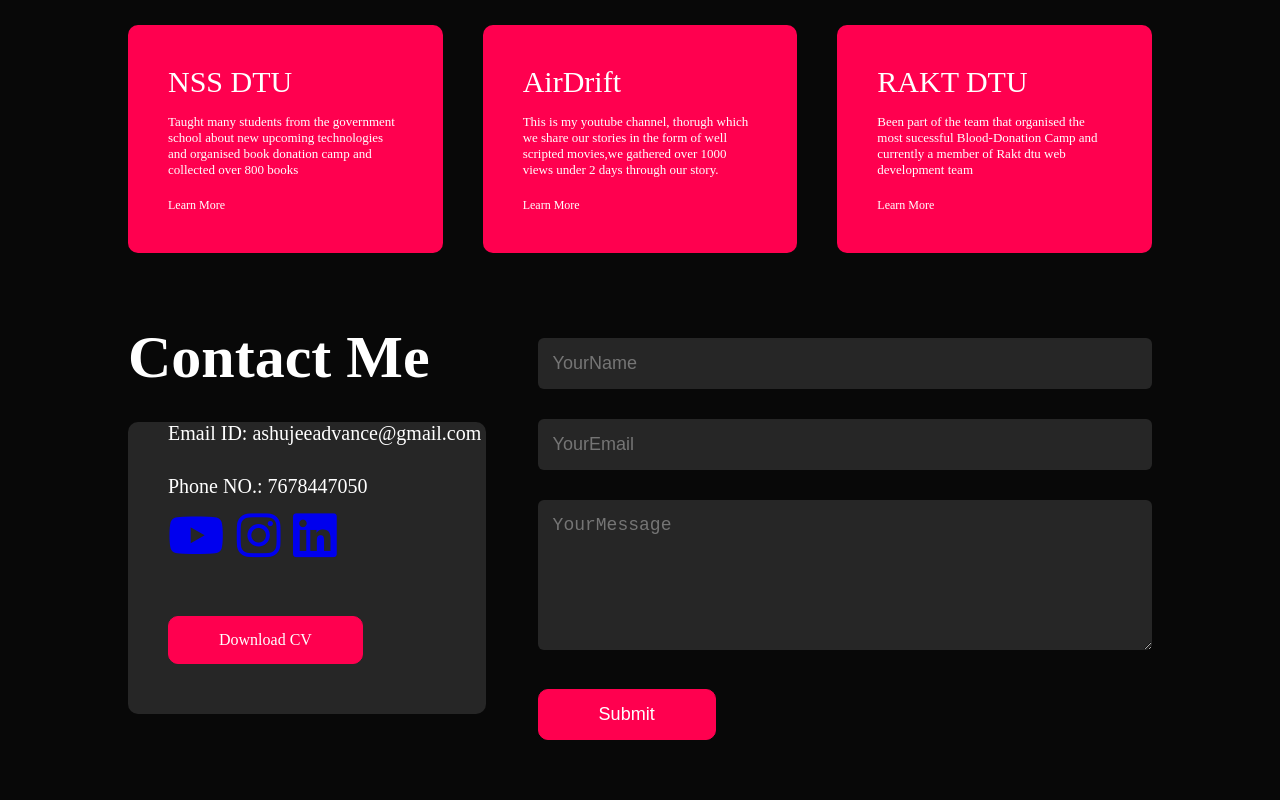
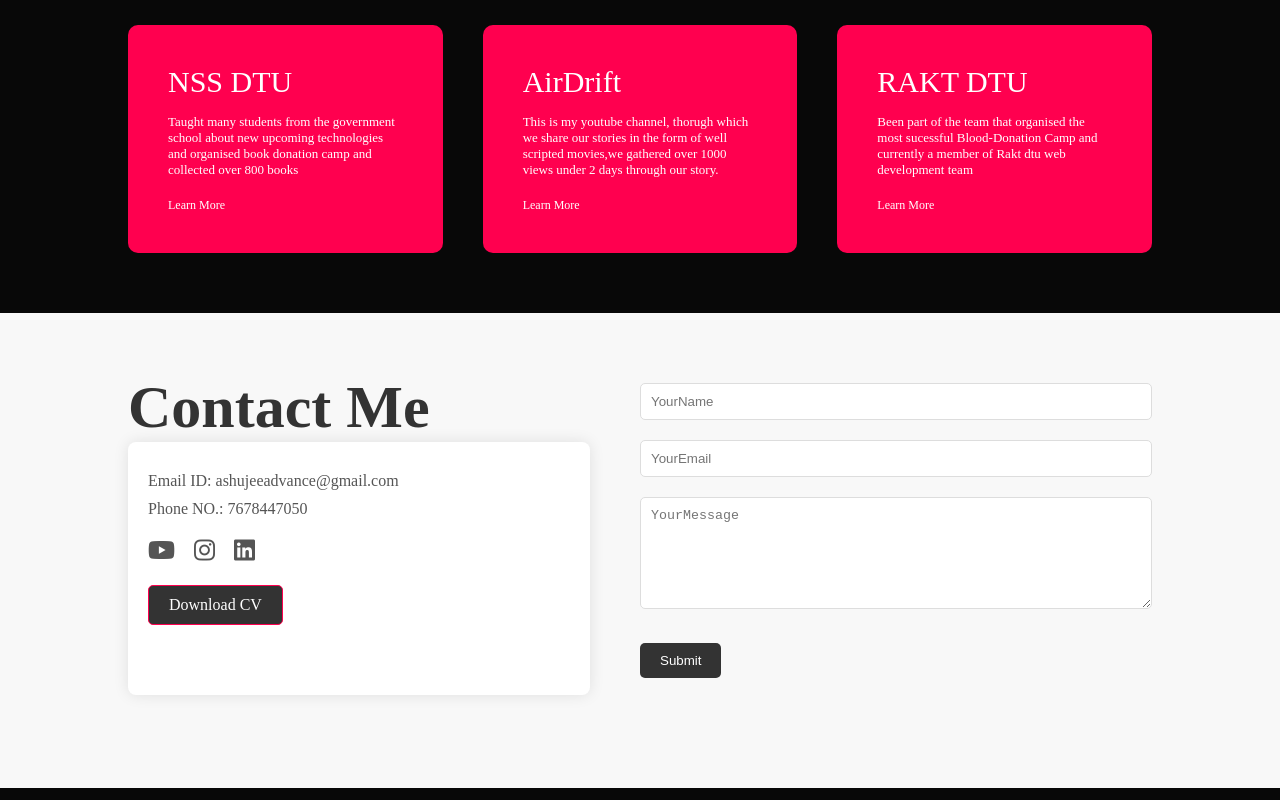
Before and after one commit to Ashutoshdubey2021/portfolio, a plain HTML site: page index.html in a window 1280 px wide. Shown: the part 1935-2735 px from the top of the page. Drawn offline with Linux system fonts and the light colour scheme.

Commit message:
Update style.css

```diff
--- a/style.css
+++ b/style.css
@@ -331,75 +331,92 @@ nav ul li a:hover::after{
 
 /* -------------------------contact----------------- */
 
-.contact-left{
-    flex-basis: 35%;
+/* Add these styles to improve the Contact Me section */
+
+#contact {
+    background-color: #f8f8f8;
+    padding: 50px 0;
 }
 
-.contact-right{
-    flex-basis: 60%;
+.contact-left {
+    width: 50%;
+    padding-right: 50px;
 }
 
-.contact-left p{
-    margin-top: 30px;
-
+.contact-right {
+    width: 50%;
 }
 
-.btn.btn2{
-    display:inline-block;
-    background: #ff004f;
+.contact-left h1 {
+    color: #333;
 }
 
-.contact-right form{
-    width:100%;
-
+.containerx {
+    background-color: #fff;
+    padding: 20px;
+    border-radius: 8px;
+    box-shadow: 0 0 15px rgba(0, 0, 0, 0.1);
 }
 
-form input,form textarea{
-    width:100%;
-    border: 0;
-    outline: none;
-    background: #262626;
-    padding:15px;
-    color: #fff;
-    font-size: 18px;
-    margin: 15px 0;
-    border-radius: 6px;
-
+.containerx p {
+    color: #555;
+    margin: 10px 0;
 }
 
-form .btn2{
-    padding: 14px 60px;
-    font-size: 18px;
-    cursor: pointer;
+.social-icons {
     margin-top: 20px;
-
 }
 
-.copyright{
-    width: 100%;
-    text-align: center;
-    background: #262626;
-    padding: 25px 0;
-    font-weight: 300;
+.social-icons a {
+    color: #555;
+    font-size: 24px;
+    margin-right: 15px;
+}
+
+/* Style the download CV button */
+.btn2 {
+    background-color: #333;
+    color: #fff;
+    padding: 10px 20px;
+    text-decoration: none;
+    display: inline-block;
+    border-radius: 5px;
     margin-top: 20px;
 }
-/* ----------------addme----- */
-.containerx{
-    background: #262626;
-    border-radius: 10px;
-    margin-left: auto;
-    align-items: center;
-    padding-left: 40px;
+
+/* Style the form inputs and textarea */
+form[name="submit-to-google-sheet"] input,
+form[name="submit-to-google-sheet"] textarea {
+    width: 100%;
+    padding: 10px;
+    margin: 10px 0;
+    border: 1px solid #ddd;
+    border-radius: 5px;
 }
 
-.containerx p{
-    font-size: 20px;
+/* Style the submit button */
+form[name="submit-to-google-sheet"] button {
+    background-color: #333;
+    color: #fff;
+    padding: 10px 20px;
+    border: none;
+    border-radius: 5px;
+    cursor: pointer;
 }
 
-.social-icons{
-    margin-top: 10px;
-    font-size: 50px;
+/* Adjust the layout for smaller screens */
+@media screen and (max-width: 768px) {
+    .contact-left,
+    .contact-right {
+        width: 100%;
+        padding: 0;
+    }
+
+    .containerx {
+        padding: 15px;
+    }
 }
+
 /* -------------------css for small screen---------------- */
 nav .fas{
     display: none;
```
